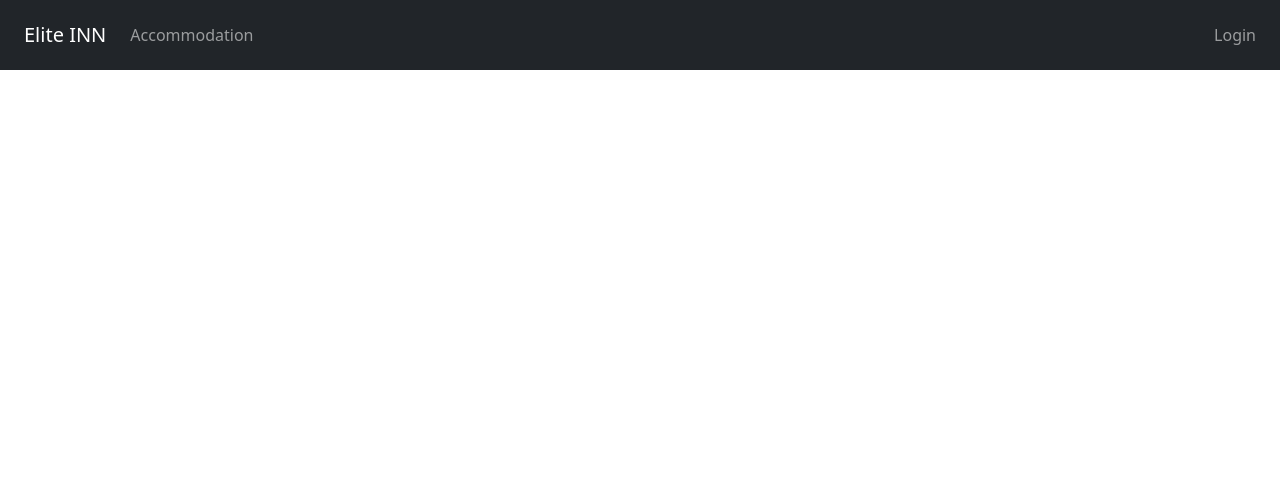
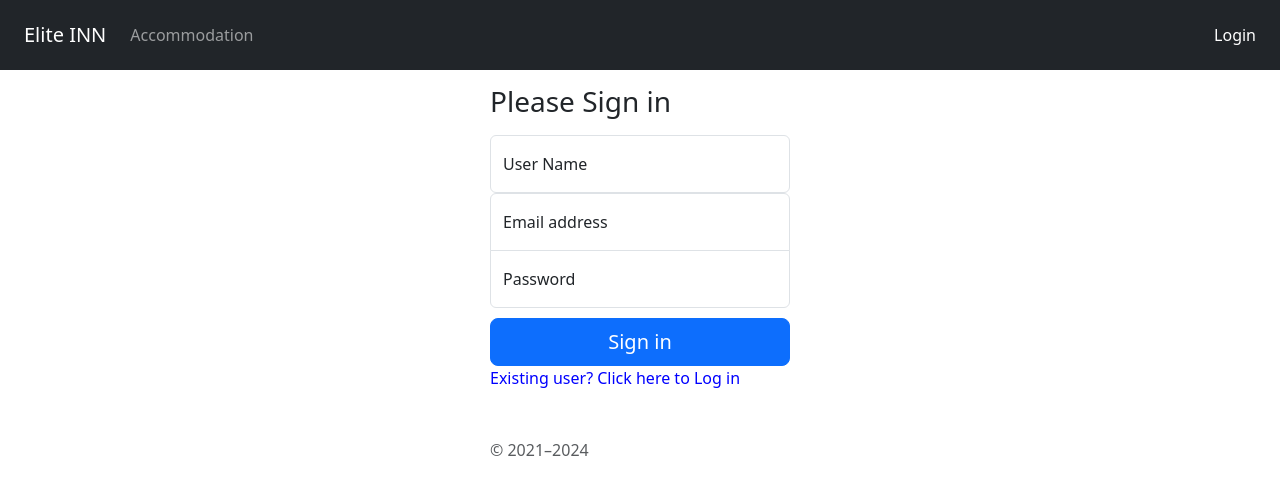
Before and after one commit to BalajiStark/Elite-Inn, an Angular app: page /login in a window 1280 px wide. Before the commit this address led to /. Shown: the top 494 px of the page. Built offline with nearby package versions, Linux system fonts and the light colour scheme.

Commit message:
Added login component

```diff
--- a/db.json
+++ b/db.json
@@ -1,4 +1,24 @@
 {
+  "guests": [
+    {
+      "id": 1709193706380,
+      "name": "Stark",
+      "email": "balajicse.2910@gmail.com",
+      "password": "Starkishere"
+    },
+    {
+      "id": 1709201330510,
+      "name": "staer",
+      "email": "balajicse.2910@gmail.cod",
+      "password": "sdafdsfdsfsdf"
+    },
+    {
+      "id": 1709201496230,
+      "name": "dasdasd",
+      "email": "balajicse.2910@gmail.cor",
+      "password": "qwertyui"
+    }
+  ],
   "posts": [
     {
       "id": "1",
--- /dev/null
+++ b/src/app/components/login/login.component.css
@@ -0,0 +1,45 @@
+html,
+body {
+  height: 100%;
+}
+
+body {
+  display: flex;
+  align-items: center;
+  padding-top: 40px;
+  padding-bottom: 40px;
+  background-color: #f5f5f5;
+}
+
+.form-signin {
+  width: 100%;
+  max-width: 330px;
+  padding: 15px;
+  margin: auto;
+}
+
+.form-signin .checkbox {
+  font-weight: 400;
+}
+
+.form-signin .form-floating:focus-within {
+  z-index: 2;
+}
+
+.form-signin input[type="email"] {
+  margin-bottom: -1px;
+  border-bottom-right-radius: 0;
+  border-bottom-left-radius: 0;
+}
+
+.form-signin input[type="password"] {
+  margin-bottom: 10px;
+  border-top-left-radius: 0;
+  border-top-right-radius: 0;
+}
+
+.switch{
+  color: blue;
+  text-decoration: none;
+  cursor: pointer;
+}
--- /dev/null
+++ b/src/app/components/login/login.component.html
@@ -0,0 +1,76 @@
+<form [formGroup]="form">
+    <main class="form-signin">
+        <div *ngIf="isSignIn() === true; else login">
+            <h1 class="h3 mb-3 fw-normal">Please Sign in</h1>
+
+            <div class="alert alert-danger" *ngIf="form.errors">
+                Email already existis..try login
+            </div>
+
+            <div class="form-floating">
+                <input required type="text" formControlName="username" class="form-control" id="floatingName"
+                    placeholder="Username">
+                <label for="floatingName">User Name</label>
+            </div>
+            <div class="alert alert-danger" *ngIf="username?.touched && username?.invalid">
+                <div *ngIf="username?.errors?.['required']">Username is required</div>
+                <div *ngIf="username?.errors?.['minlength']">Username should minimum of 3 characters</div>
+            </div>
+            <div class="form-floating">
+                <input type="email" class="form-control" id="floatingInput" formControlName="email"
+                    placeholder="name@example.com">
+                <label for="floatingInput">Email address</label>
+            </div>
+            <div class="alert alert-danger" *ngIf="email?.touched && email?.invalid">
+                <div *ngIf="email?.errors?.['required']">Email address is required</div>
+                <div *ngIf="email?.errors?.['pattern']">Email address is invalid</div>
+            </div>
+            <div class="form-floating">
+                <input type="password" class="form-control" id="floatingPassword" formControlName="password"
+                    placeholder="Password">
+                <label for="floatingPassword">Password</label>
+            </div>
+            <div class="alert alert-danger" *ngIf="password?.touched && password?.invalid">
+                <div *ngIf="password?.errors?.['required']">password is required</div>
+                <div *ngIf="password?.errors?.['minlength']">password should minimum of 6 characters</div>
+            </div>
+            <button class="w-100 btn btn-lg btn-primary" (click)="signInWithEmail()">
+                Sign in</button>
+
+        </div>
+
+        <ng-template #login>
+            <h1 class="h3 mb-3 fw-normal">Please Log in</h1>
+            <div class="alert alert-danger" *ngIf="form.errors">
+                Invalid username or password
+            </div>
+            <div class="form-floating">
+                <input type="email" class="form-control" id="floatingloginInput" formControlName="logInEmail"
+                    placeholder="name@example.com">
+                <label for="floatingloginInput">Email address</label>
+            </div>
+
+            <div class="alert alert-danger" *ngIf="loginEmail?.touched && loginEmail?.invalid">
+                <div *ngIf="loginEmail?.errors?.['required']">Email address is required</div>
+                <div *ngIf="loginEmail?.errors?.['pattern']">Email address is invalid</div>
+            </div>
+
+            <div class="form-floating">
+                <input type="password" class="form-control" id="floatingloginPassword" formControlName="logInPassword"
+                    placeholder="Password">
+                <label for="floatingloginPassword">Password</label>
+            </div>
+
+            <div class="alert alert-danger" *ngIf="loginPassword?.touched && loginPassword?.invalid">
+                <div *ngIf="loginPassword?.errors?.['required']">password is required</div>
+                <div *ngIf="loginPassword?.errors?.['minlength']">password should minimum of 6 characters</div>
+            </div>
+            <button class="w-100 btn btn-lg btn-primary" (click)="logInWithEmail()">Log in</button>
+        </ng-template>
+
+        <div>
+            <a class="switch" (click)="switchLoginSignin()">{{ signIntext }}</a>
+        </div>
+        <p class="mt-5 mb-3 text-muted">&copy; 2021–2024</p>
+    </main>
+</form>
--- /dev/null
+++ b/src/app/components/login/login.component.ts
@@ -0,0 +1,103 @@
+import { Component } from '@angular/core';
+import { FormControl, FormGroup, Validators } from '@angular/forms';
+import { Guest } from '../../model/Guest';
+import { HttpClient } from '@angular/common/http';
+import { Router } from '@angular/router';
+import { GuestService } from '../../shared/guest.service';
+
+@Component({
+  selector: 'app-login',
+  templateUrl: './login.component.html',
+  styleUrl: './login.component.css'
+})
+export class LoginComponent {
+
+  form = new FormGroup({
+    username: new FormControl('', [Validators.required, Validators.minLength(3)]),
+    email: new FormControl('', [Validators.required, Validators.email,
+    Validators.pattern('^[a-z0-9._%+-]+@[a-z0-9.-]+\\.[a-z]{2,4}$')]),
+    password: new FormControl('', [Validators.required, Validators.minLength(6)]),
+    logInEmail: new FormControl('', [Validators.required, Validators.email,
+    Validators.pattern('^[a-z0-9._%+-]+@[a-z0-9.-]+\\.[a-z]{2,4}$')]),
+    logInPassword: new FormControl('', [Validators.required, Validators.minLength(6)])
+  });
+
+  username = this.form.get("username");
+  email = this.form.get("email");
+  password = this.form.get("password");
+  loginEmail = this.form.get("logInEmail");
+  loginPassword = this.form.get("logInPassword");
+  signIn = true;
+  signIntext = "Existing user? Click here to Log in";
+
+  constructor(private httpClient: HttpClient,
+    private router: Router,
+    private guestService: GuestService) {
+  }
+
+  url = "http://localhost:3000/guests";
+
+
+
+  switchLoginSignin() {
+    this.signIn = !this.signIn;
+    this.signIntext = this.signIn ? "Existing user? Log in here" : "New User? Click here to Sign in";
+  }
+
+  isSignIn() {
+    return this.signIn;
+  }
+
+  signInWithEmail() {
+    if (!this.email?.valid) {
+      this.email?.markAsTouched();
+    }
+    if (!this.username?.valid) {
+      this.username?.markAsTouched();
+    }
+    if (!this.password?.valid) {
+      this.password?.markAsTouched();
+    }
+
+    if (this.email?.valid && this.username?.valid && this.password?.valid) {
+
+      var guest = new Guest(new Date().getTime(), this.username?.value, this.email?.value, this.password?.value);
+      this.guestService.GetUserWithEmail(this.email.value).subscribe(data => {
+        if (data.length != 0) {
+          this.form.setErrors({
+            invalidLogin: true
+          });
+        }
+        else {
+          this.guestService.AddNewUser(guest).subscribe(data => {
+            this.guestService.user = guest;
+            this.router.navigate(['/home']);
+          });
+        }
+      });
+    }
+  }
+
+  logInWithEmail() {
+    if (!this.loginEmail?.valid) {
+      this.loginEmail?.markAsTouched();
+    }
+    if (!this.loginPassword?.valid) {
+      this.loginPassword?.markAsTouched();
+    }
+
+    if (this.loginEmail?.valid && this.loginPassword?.valid) {
+      this.guestService.GetUserWithEmailAndPassword(this.loginEmail.value, this.loginPassword.value).subscribe(data => {
+        if (data.length == 0) {
+          this.form.setErrors({
+            invalidLogin: true
+          });
+        }
+        else {
+          this.guestService.user = data[0];
+          this.router.navigate(['/home']);
+        }
+      });
+    }
+  }
+}
--- a/src/app/components/navbar/navbar.component.html
+++ b/src/app/components/navbar/navbar.component.html
@@ -8,7 +8,7 @@
         </li>
       </ul>
       <span class="navbar-text">
-        Login
+        <a class="nav-link" aria-current="page" href="/login">Login</a>
       </span>
     </div>
   </div>
--- a/src/app/components/navbar/navbar.component.ts
+++ b/src/app/components/navbar/navbar.component.ts
@@ -1,4 +1,6 @@
 import { Component } from '@angular/core';
+import { GuestService } from '../../shared/guest.service';
+import { Guest } from '../../model/Guest';
 
 @Component({
   selector: 'app-navbar',
@@ -6,5 +8,10 @@ import { Component } from '@angular/core';
   styleUrl: './navbar.component.css'
 })
 export class NavbarComponent {
-  user = false;
+
+  user: Guest | undefined;
+
+  constructor(private servive: GuestService) {
+    this.user = this.servive.user;
+  }
 }
--- /dev/null
+++ b/src/app/model/Guest.ts
@@ -0,0 +1,13 @@
+export class Guest {
+    public id : any = "";
+    public name : any = "";
+    public email : any = "";
+    public password : any = "";
+
+    constructor(id : any, name: any, email : any, password : any) {
+        this.id = id;
+        this.name = name;
+        this.email = email;
+        this.password = password;
+    }
+}
--- /dev/null
+++ b/src/app/shared/guest.service.ts
@@ -0,0 +1,28 @@
+import { HttpClient } from '@angular/common/http';
+import { Injectable } from '@angular/core';
+import { Guest } from '../model/Guest';
+
+@Injectable({
+  providedIn: 'root'
+})
+export class GuestService {
+
+  url = "http://localhost:3000/guests";
+  user: Guest | undefined;
+
+  constructor(private httpClient: HttpClient) { }
+
+  GetUserWithEmail(email: any) {
+    return this.httpClient.get<Guest[]>(this.url + '?email=' + email);
+  }
+
+  AddNewUser(guest: Guest) {
+    return this.httpClient.post(this.url, guest);
+  }
+
+  GetUserWithEmailAndPassword(email: any, password: any) {
+    return this.httpClient.get<Guest[]>(this.url + '?email=' + email + '&password=' + password);
+  }
+
+
+}
```
Also changed, not shown: src/app/app.module.ts (+10 -2 lines), 2 other files (tests, documents, lock files or other folders).
